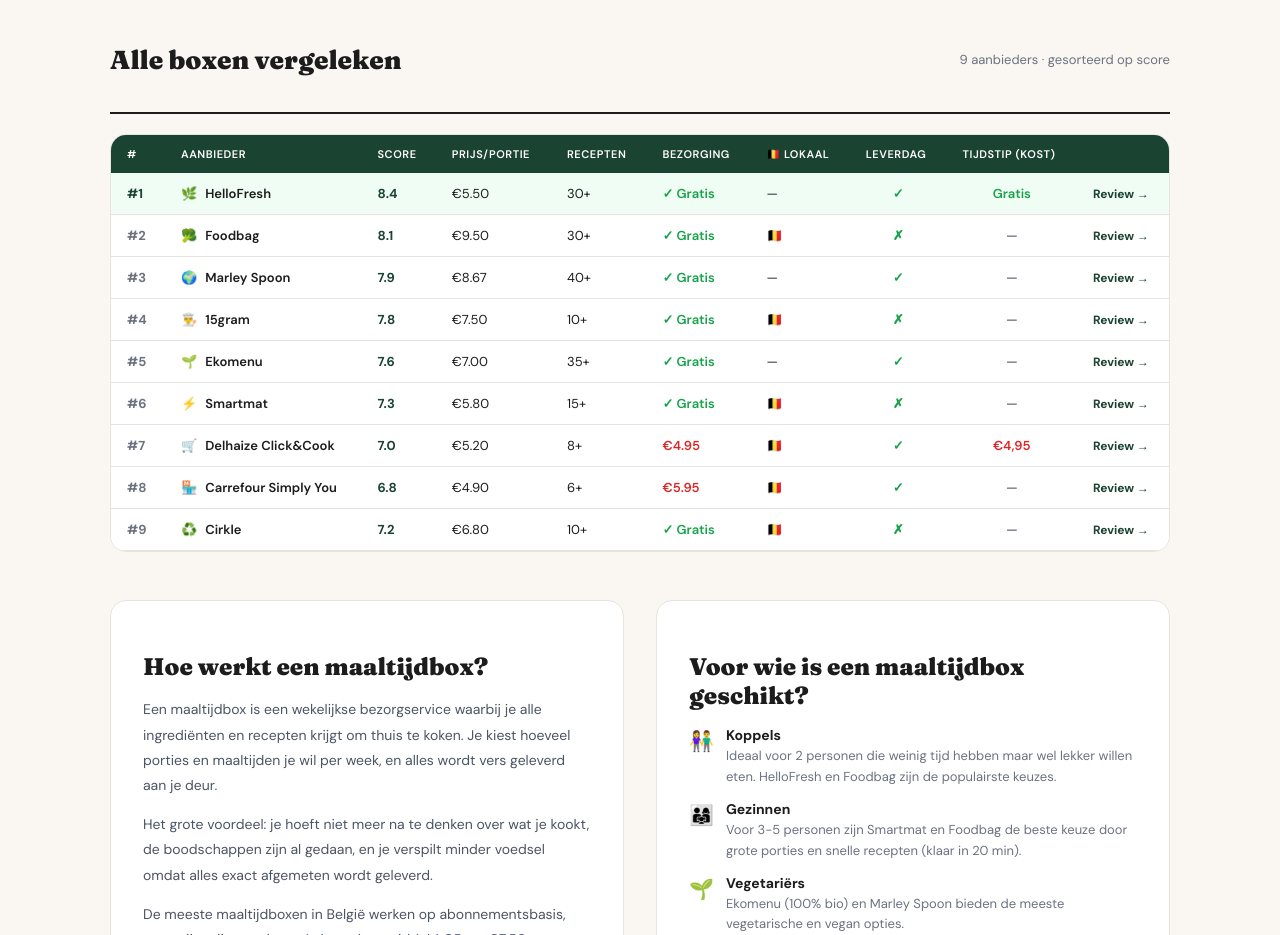
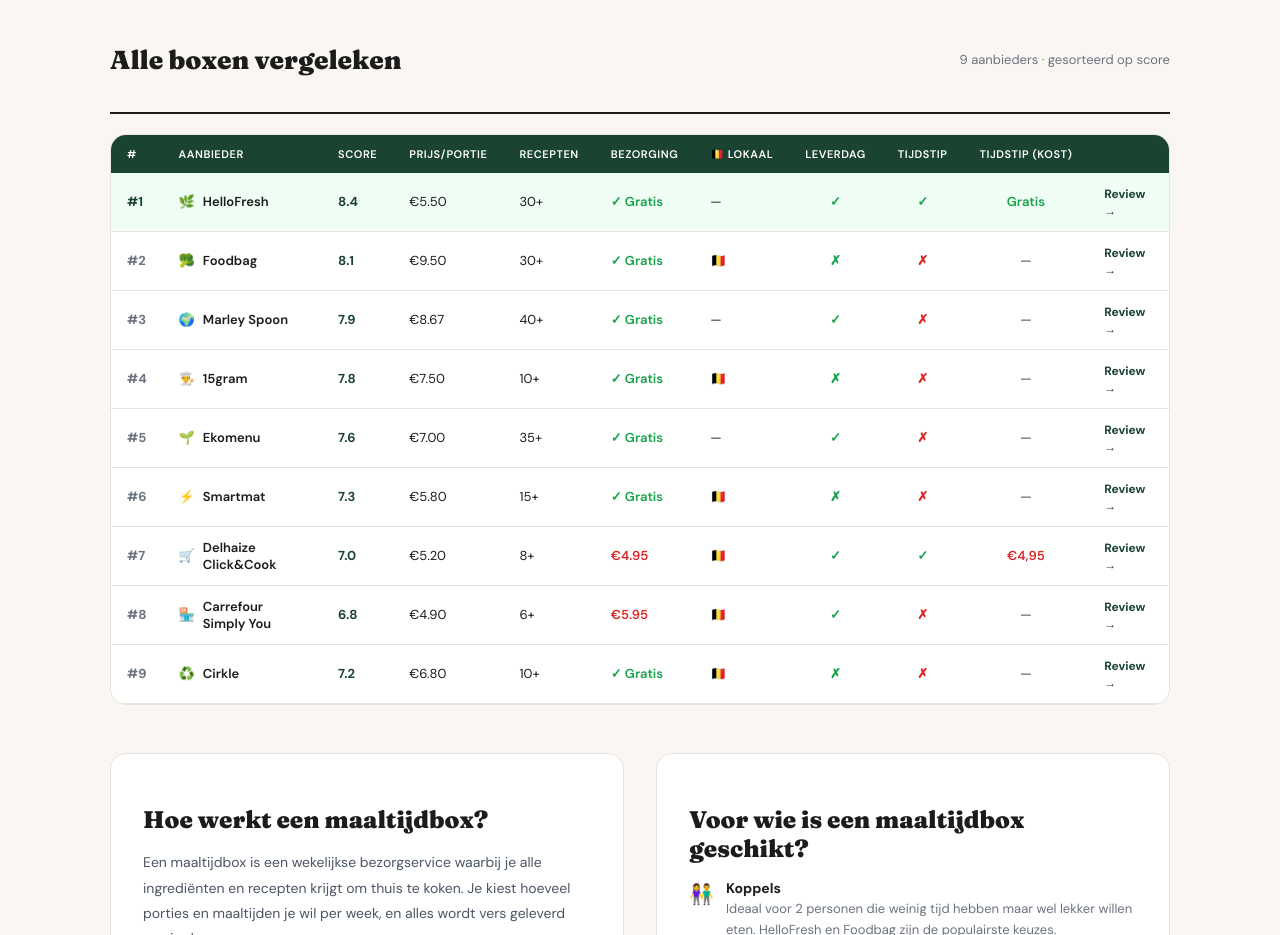
Before and after one commit to fetspets/bestemaaltijdbox, a Next.js app: page / in a window 1280 px wide. Shown: the part 2800-3735 px from the top of the page. Built offline with nearby package versions, Linux system fonts and the light colour scheme.

Commit message:
tijdstip kolom toegevoegd

```diff
--- a/src/app/page.tsx
+++ b/src/app/page.tsx
@@ -285,8 +285,7 @@ export default function HomePage() {
             <table style={{ width: '100%', borderCollapse: 'collapse', fontSize: 13 }}>
               <thead>
                 <tr style={{ background: '#1B4332', color: 'white' }}>
-                {['#', 'Aanbieder', 'Score', 'Prijs/portie', 'Recepten', 'Bezorging', '🇧🇪 Lokaal', 'Leverdag', 'Tijdstip (kost)', ''].map(h => (
-                    <th key={h} style={{ padding: '12px 16px', textAlign: 'left', fontWeight: 600, fontSize: 11, letterSpacing: '0.05em', textTransform: 'uppercase', whiteSpace: 'nowrap' }}>{h}</th>
+{['#', 'Aanbieder', 'Score', 'Prijs/portie', 'Recepten', 'Bezorging', '🇧🇪 Lokaal', 'Leverdag', 'Tijdstip', 'Tijdstip (kost)', ''].map(h => (                    <th key={h} style={{ padding: '12px 16px', textAlign: 'left', fontWeight: 600, fontSize: 11, letterSpacing: '0.05em', textTransform: 'uppercase', whiteSpace: 'nowrap' }}>{h}</th>
                   ))}
                 </tr>
               </thead>
@@ -308,6 +307,9 @@ export default function HomePage() {
                   <td style={{ padding: '12px 16px' }}>{a.belgisch ? '🇧🇪' : '—'}</td>
                     <td style={{ padding: '12px 16px', textAlign: 'center', color: a.belgisch || ['hellofresh','marley-spoon','ekomenu'].includes(a.slug) ? '#16A34A' : '#DC2626', fontWeight: 600 }}>
                       {['hellofresh','marley-spoon','ekomenu','delhaize-click-cook','carrefour-simply-you'].includes(a.slug) ? '✓' : '✗'}
+                    </td>
+                   <td style={{ padding: '12px 16px', textAlign: 'center', fontWeight: 600, color: ['hellofresh','delhaize-click-cook'].includes(a.slug) ? '#16A34A' : '#DC2626' }}>
+                      {['hellofresh','delhaize-click-cook'].includes(a.slug) ? '✓' : '✗'}
                     </td>
                     <td style={{ padding: '12px 16px', textAlign: 'center', fontWeight: 600, color: a.slug === 'hellofresh' ? '#16A34A' : a.slug === 'delhaize-click-cook' ? '#DC2626' : 'var(--muted)' }}>
                       {a.slug === 'hellofresh' ? 'Gratis' : a.slug === 'delhaize-click-cook' ? '€4,95' : '—'}
```
